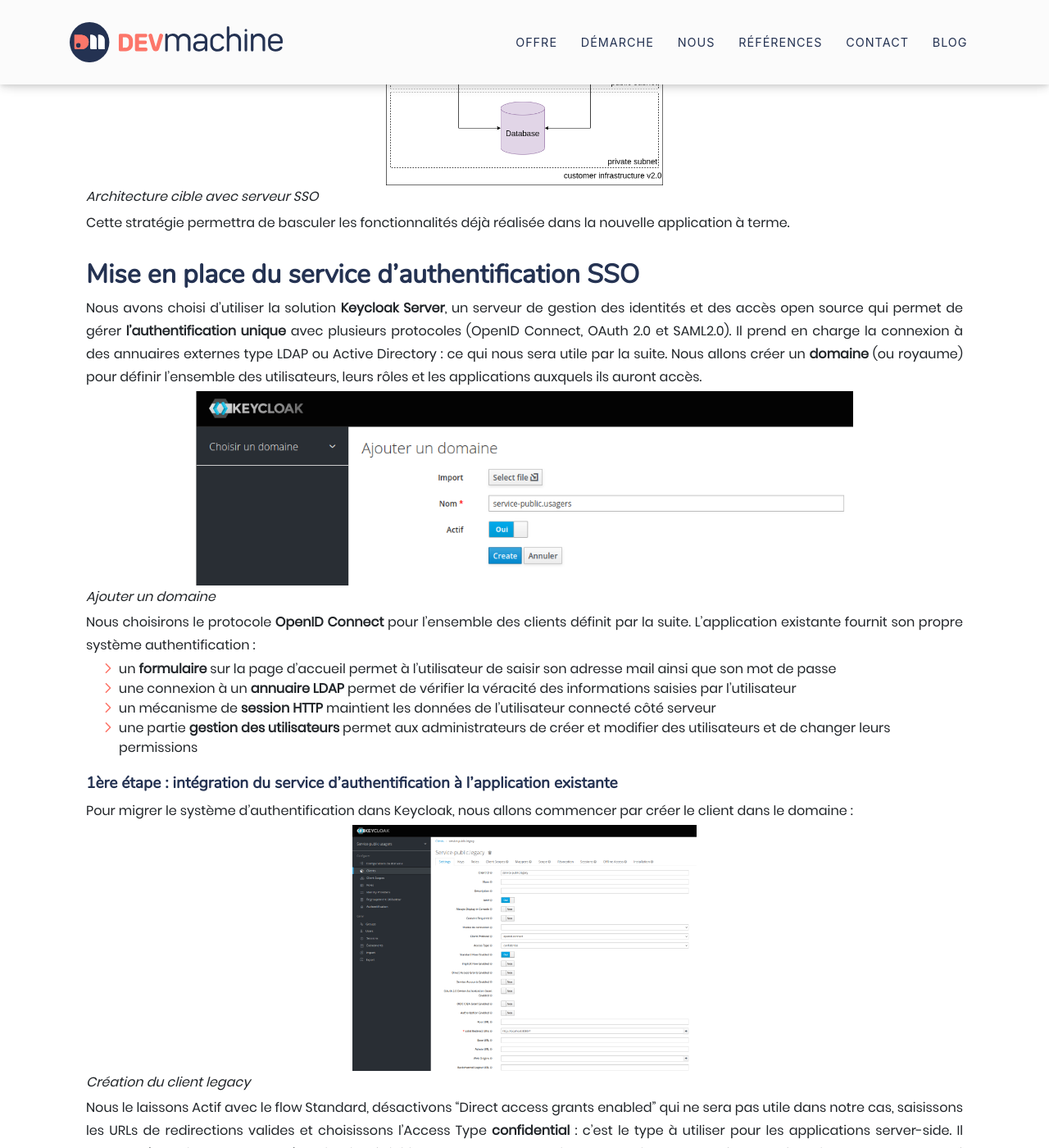
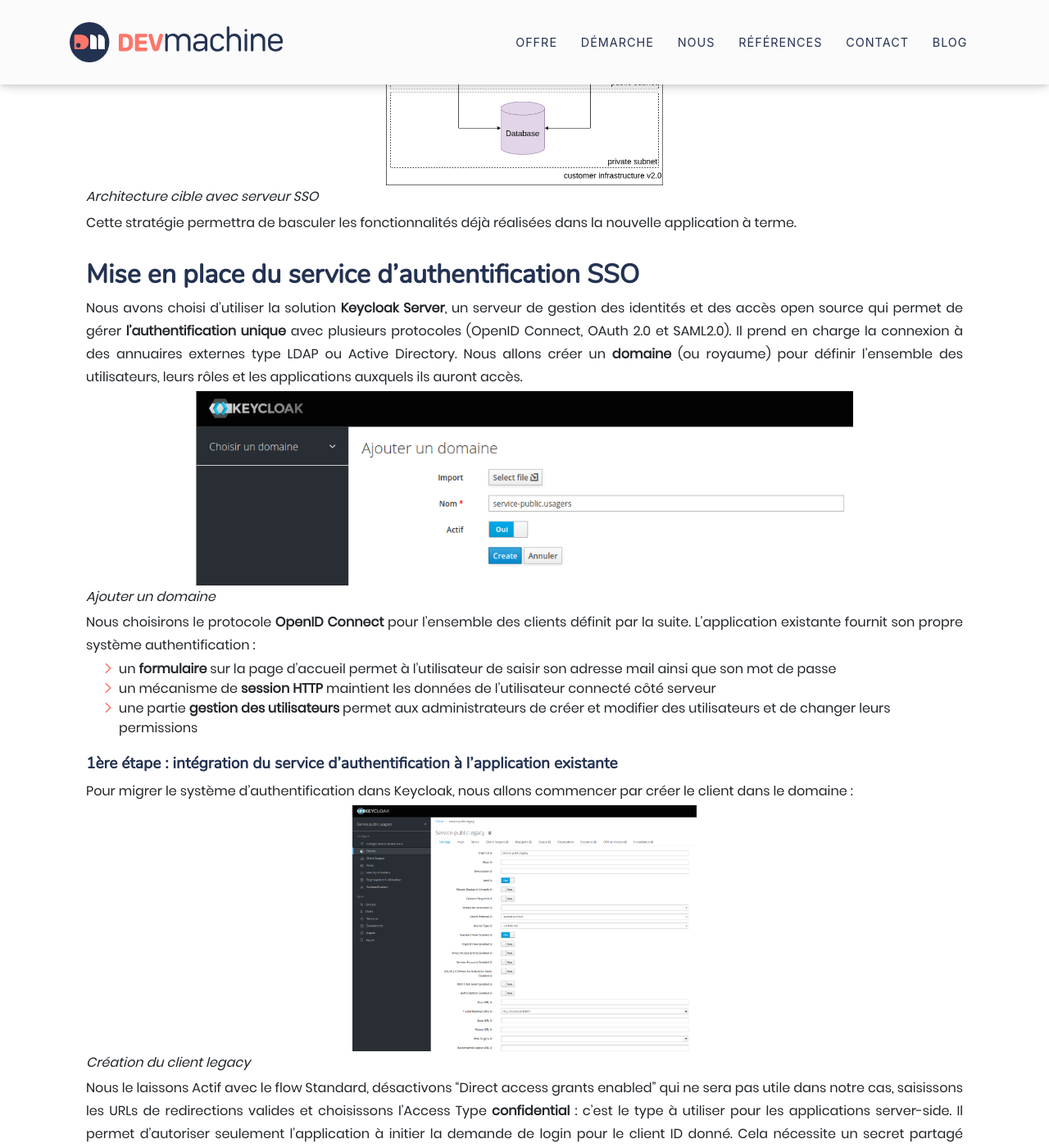
Before and after one commit to DEVmachine-fr/website, a Jekyll site: the page built from _posts/2022-05-25-migrer-application-legacy-avec-keycloak.md, in a window 1280 px wide and 1400 px high, scrolled down 1204 px. Shown: the whole window at 82% size. Built offline with Jekyll 4.4.1, drawn with Linux system fonts in a browser that asks for light colours; nearby versions of some CDN libraries; some of the changed text lies outside the part shown.

Commit message:
Corrections

````diff
--- a/_posts/2022-05-25-migrer-application-legacy-avec-keycloak.md
+++ b/_posts/2022-05-25-migrer-application-legacy-avec-keycloak.md
@@ -25,11 +25,11 @@
 ![Architecture cible avec serveur SSO](/assets/images/migrer-application-legacy-avec-keycloak/architecture-V2.drawio.png)
 *Architecture cible avec serveur SSO*
 
-Cette stratégie permettra de basculer les fonctionnalités déjà réalisée dans la nouvelle application à terme.
+Cette stratégie permettra de basculer les fonctionnalités déjà réalisées dans la nouvelle application à terme.
 
 ## Mise en place du service d'authentification SSO <a class="anchor" name="mise-en-place-sso"></a>
 
-Nous avons choisi d'utiliser la solution **Keycloak Server**, un serveur de gestion des identités et des accès open source qui permet de gérer **l'authentification unique** avec plusieurs protocoles (OpenID Connect, OAuth 2.0 et SAML2.0). Il prend en charge la connexion à des annuaires externes type LDAP ou Active Directory : ce qui nous sera utile par la suite. Nous allons créer un **domaine** (ou royaume) pour définir l'ensemble des utilisateurs, leurs rôles et les applications auxquels ils auront accès.
+Nous avons choisi d'utiliser la solution **Keycloak Server**, un serveur de gestion des identités et des accès open source qui permet de gérer **l'authentification unique** avec plusieurs protocoles (OpenID Connect, OAuth 2.0 et SAML2.0). Il prend en charge la connexion à des annuaires externes type LDAP ou Active Directory. Nous allons créer un **domaine** (ou royaume) pour définir l'ensemble des utilisateurs, leurs rôles et les applications auxquels ils auront accès.
 
 ![Ajouter un domaine](/assets/images/migrer-application-legacy-avec-keycloak/domaine.png)
 *Ajouter un domaine*
@@ -37,7 +37,6 @@
 Nous choisirons le protocole **OpenID Connect** pour l'ensemble des clients définit par la suite.
 L'application existante fournit son propre système authentification :
 - un **formulaire** sur la page d'accueil permet à l'utilisateur de saisir son adresse mail ainsi que son mot de passe
-- une connexion à un **annuaire LDAP** permet de vérifier la véracité des informations saisies par l'utilisateur
 - un mécanisme de **session HTTP** maintient les données de l'utilisateur connecté côté serveur
 - une partie **gestion des utilisateurs** permet aux administrateurs de créer et modifier des utilisateurs et de changer leurs permissions
 
@@ -62,11 +61,9 @@
 http://<client-host>/callback?logoutendpoint=true
 ```
 
-Maintenant que l'authentification est gérée par Keycloak, nous pouvons configurer un provider LDAP pour que ce dernier aille vérifier la présence des utilisateurs dans l'annuaire. [https://www.keycloak.org/docs/latest/server_admin/#_ldap](https://www.keycloak.org/docs/latest/server_admin/#_ldap)
-
 ### 2ème étape : provisionnement des utilisateurs dans le service d'authentification <a class="anchor" name="provisionnement-utilisateurs"></a>
 
-À présent, le service d'authentification vérifie l'accès aux utilisateurs (email et mot de passe) depuis l'annuaire. Il faut donc adapter la gestion utilisateurs existante pour que l'annuaire soit provisionné sur l'**ajout d'un utilisateur** et supprimer l'**authentification** et la modification du mot de passe. Pour cela, nous utilisons l'**API Admin de Keycloak**.
+À présent, le service d'authentification vérifie l'accès aux utilisateurs (email et mot de passe) depuis sa base de données. Il faut donc adapter la gestion utilisateurs existante pour que la base de données soit provisionnée sur l'**ajout d'un utilisateur** et supprimer l'**authentification** et la modification du mot de passe. Pour cela, nous utilisons l'**API Admin de Keycloak**.
 Le client Keycloak "service-public.legacy" doit avoir avoir accès aux API d'Admin et avoir les rôles de gestion des utilisateurs. Nous devons donc activer "Service Accounts Enabled" dans la configuration Keycloak du client.
 
 ![Activation du Service Accounts](/assets/images/migrer-application-legacy-avec-keycloak/service-account-enabled.png)
@@ -139,6 +136,8 @@
 }
 ```
 
+
+
 ## Conlusion <a class="anchor" name="conclusion"></a>
 
 Depuis que cette solution est mise en œuvre, l’ajout de nouvelles fonctionnalités s’est fait de manière beaucoup plus sereine et nous avons pu migrer certaines anciennes fonctionnalités au fil de l’eau dès qu’il y avait besoin de les faire évoluer.
````
